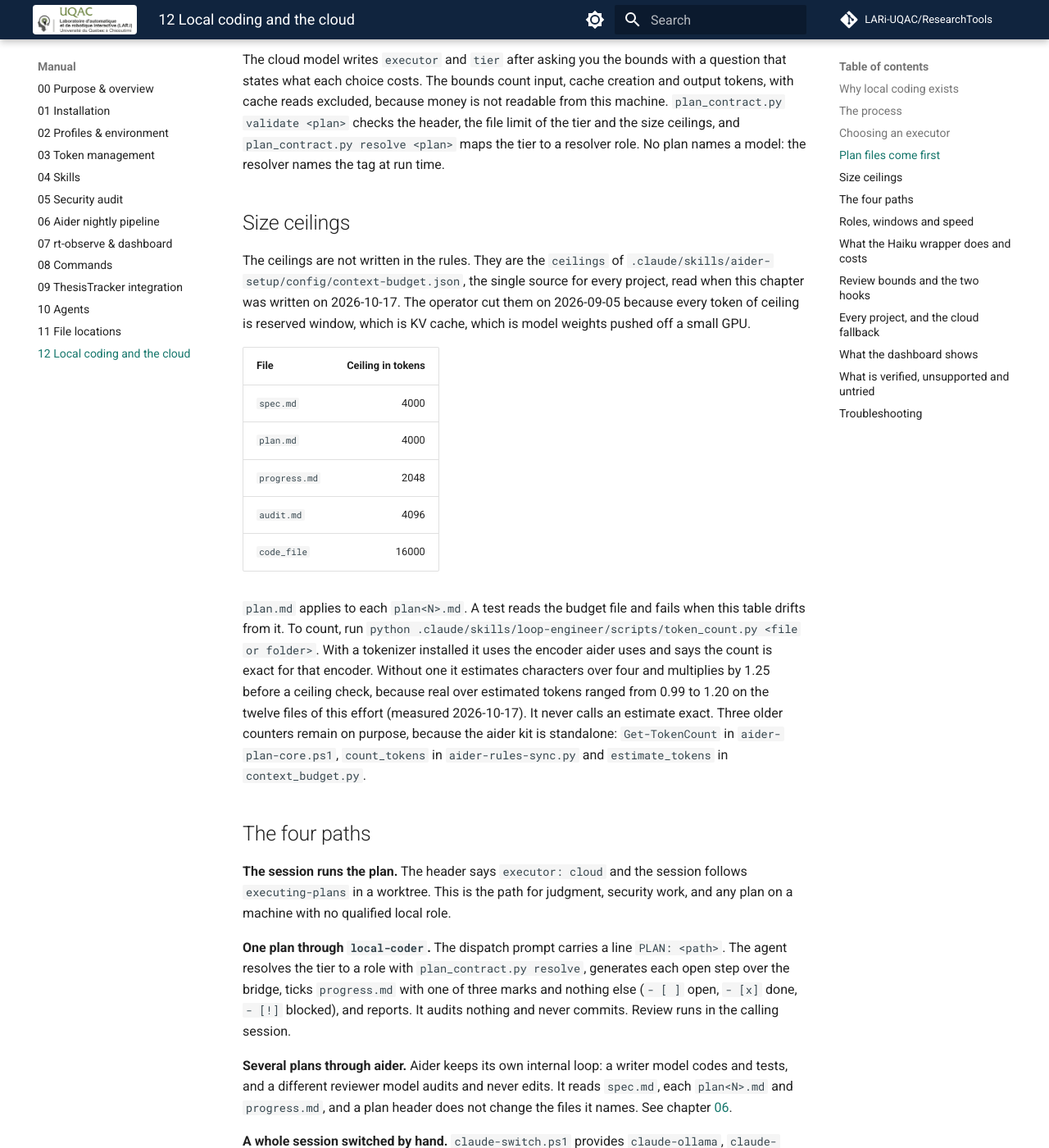
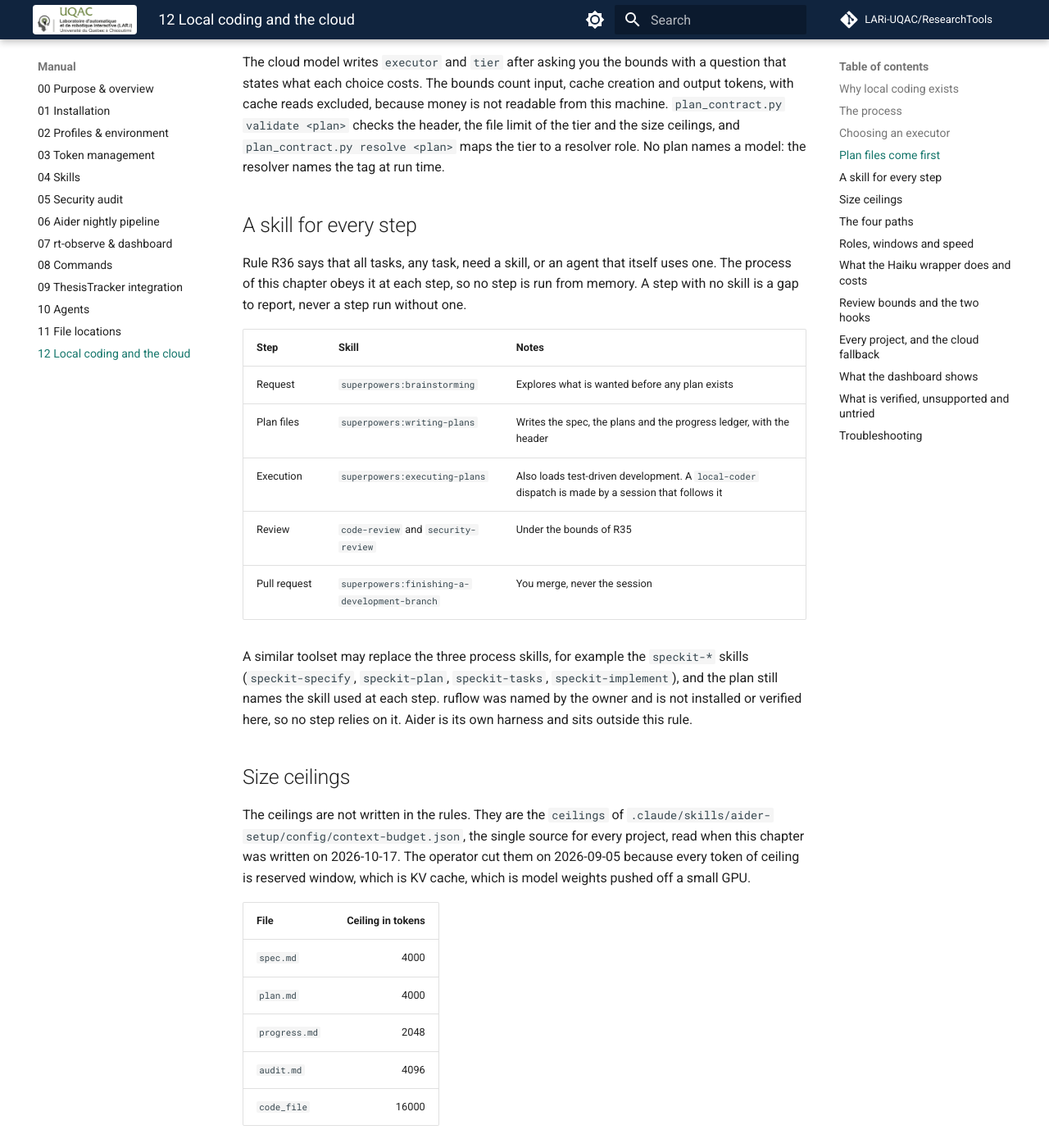
Before and after one commit to LARi-UQAC/ResearchTools, an MkDocs documentation site: the page built from docs/manual/12-local-coding.md, in a window 1280 px wide and 1400 px high, scrolled down 3599 px. Shown: the whole window at 82% size. Built offline with MkDocs 1.6.1 and Material for MkDocs 9.7.7, drawn with Linux system fonts in a browser that asks for light colours; comment, search, counter and statistics services are not loaded.

Commit message:
docs: a skill for every step of the local coding process
Refs #83. Owner decision D13: brainstorming, writing-plans and executing-plans at each step (R36).

Co-Authored-By: Claude Sonnet 5.5 <noreply@anthropic.com>

````diff
--- a/docs/manual/12-local-coding.md
+++ b/docs/manual/12-local-coding.md
@@ -24,13 +24,13 @@ was barely visible in the dashboard.
 
 ```mermaid
 flowchart TD
-    A[Coding request] --> B{Single step, no deliverable?}
+    A["Coding request<br/>superpowers:brainstorming"] --> B{Single step, no deliverable?}
     B -- yes --> C[Answer directly]
-    B -- no --> D[Write spec, plans and progress]
+    B -- no --> D["Write spec, plans and progress<br/>superpowers:writing-plans"]
     D --> E[Ask the owner the bounds]
     E --> F[Write the header: executor, tier, bounds]
     F --> G{Which executor?}
-    G -- judgment or no local role --> H[cloud: executing-plans]
+    G -- judgment or no local role --> H["cloud: superpowers:executing-plans"]
     G -- one plan --> J[local-coder, Haiku wrapper and bridge]
     J --> K{Step output fits the coder window?}
     K -- yes --> L[tier simple or standard]
@@ -92,6 +92,25 @@ cache reads excluded, because money is not readable from this machine. `plan_con
 validate <plan>` checks the header, the file limit of the tier and the size ceilings, and
 `plan_contract.py resolve <plan>` maps the tier to a resolver role. No plan names a model: the
 resolver names the tag at run time.
+
+## A skill for every step
+
+Rule R36 says that all tasks, any task, need a skill, or an agent that itself uses one. The
+process of this chapter obeys it at each step, so no step is run from memory. A step with no
+skill is a gap to report, never a step run without one.
+
+| Step | Skill | Notes |
+|---|---|---|
+| Request | `superpowers:brainstorming` | Explores what is wanted before any plan exists |
+| Plan files | `superpowers:writing-plans` | Writes the spec, the plans and the progress ledger, with the header |
+| Execution | `superpowers:executing-plans` | Also loads test-driven development. A `local-coder` dispatch is made by a session that follows it |
+| Review | `code-review` and `security-review` | Under the bounds of R35 |
+| Pull request | `superpowers:finishing-a-development-branch` | You merge, never the session |
+
+A similar toolset may replace the three process skills, for example the `speckit-*` skills
+(`speckit-specify`, `speckit-plan`, `speckit-tasks`, `speckit-implement`), and the plan still
+names the skill used at each step. ruflow was named by the owner and is not installed or
+verified here, so no step relies on it. Aider is its own harness and sits outside this rule.
 
 ## Size ceilings
 
````
Also changed, not shown: .claude/CLAUDE.md (+5 -1 lines), .claude/commands/loopdev.md (+4 -0 lines), .claude/rules/testing.md (+2 -2 lines), .claude/rules/workflows.md (+13 -0 lines), 3 other files.
